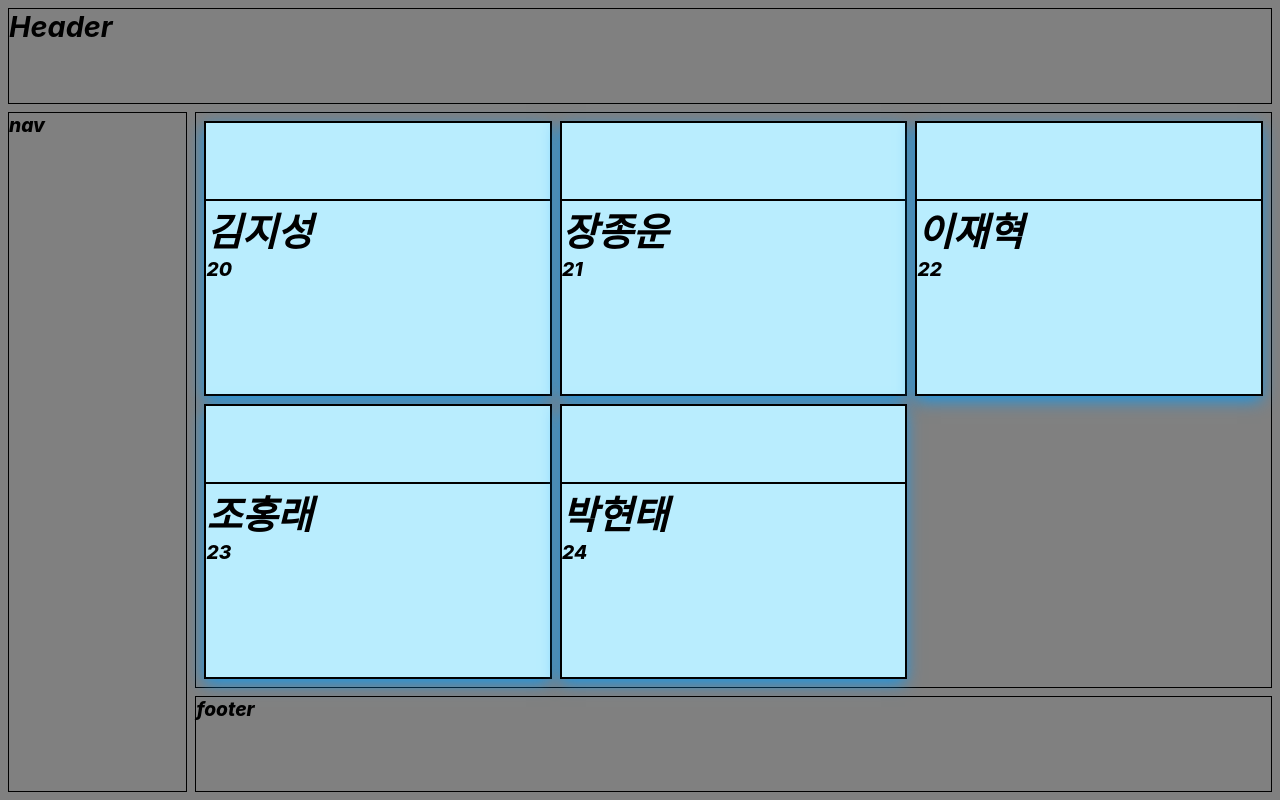
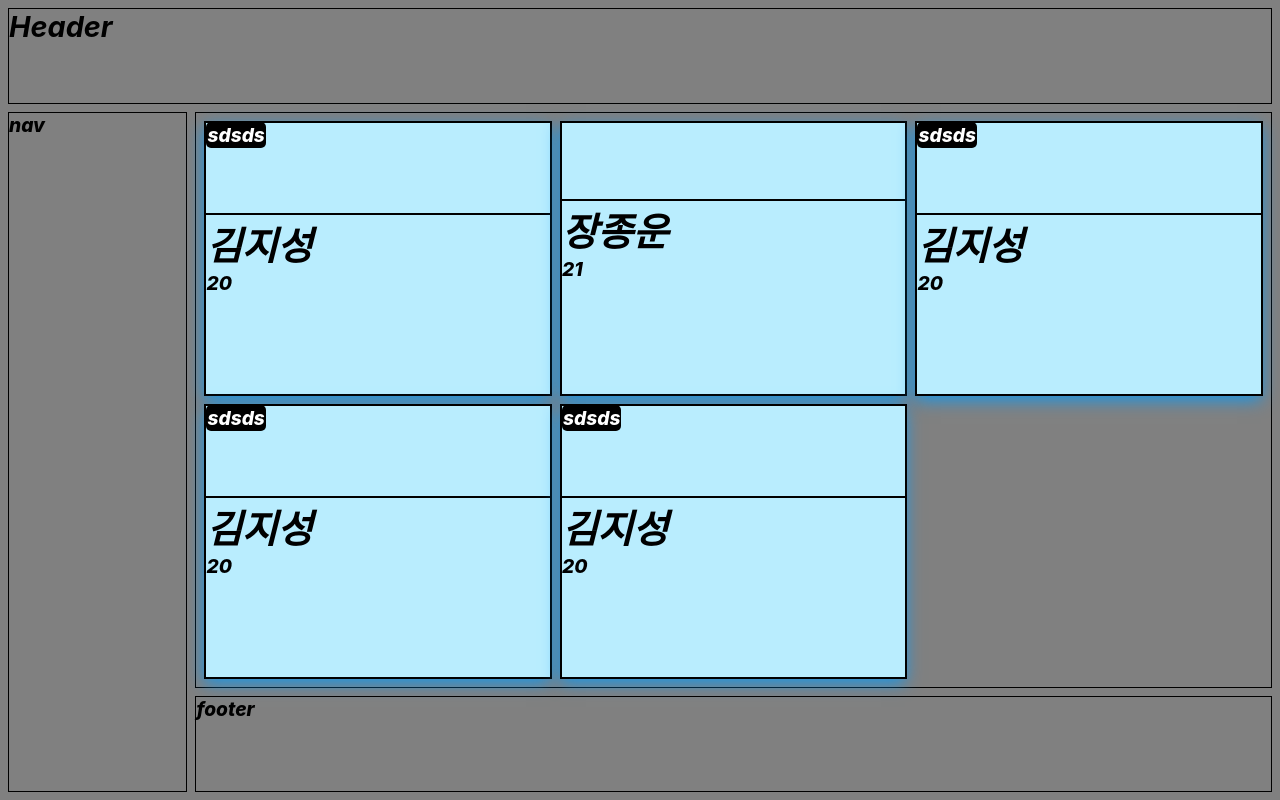
Before and after one commit to jisung24/react-library, a React (Create React App) app in the folder stupping/: page / in a window 1280 px wide. Built offline with nearby package versions, Linux system fonts and the light colour scheme.

Commit message:
컴포넌트 차별 state

```diff
--- a/stupping/src/App.css
+++ b/stupping/src/App.css
@@ -65,6 +65,12 @@ html,body{
   flex-grow : 1;
   border : 1px solid black;
 }
+.user__image > .user__new{
+  padding : 1px 1px;
+  background-color: black;
+  color : white;
+  border-radius : 5px;
+}
 .user__card > .user__profile{
   flex-grow : 1.5;
   border : 1px solid black;
--- a/stupping/src/components/Card.jsx
+++ b/stupping/src/components/Card.jsx
@@ -1,7 +1,7 @@
 // 카드주인의 이름, 직업을 state로 변하게 만들어놓고 사용하면
 // 컴포넌트의 재사용성이 훨씬 더 높아지겠지????
 
-function UserCard({ name, age }){
+function UserCard({ news, name, age }){
     // let { name , age } = props객체...!!
     // props는 객체 형태로 전달이 되며, 그 속성에 접근하고 싶으면
     // js destructure문법으로 접근하면 된다.!!
@@ -11,9 +11,13 @@ function UserCard({ name, age }){
     // 와 이거 진짜 이해 잘 된다.... props를 이용하자!!
 
     // 차별되는 data => props로 변경해주면 돼!
+
+    // 새로 들어온 사람들한테 new라는 span을 주기...!! ( 컴포넌트 차별성! )
     return (
         <div className="user__card">
-            <div className="user__image"></div>
+            <div className="user__image">
+                { news && <span className="user__new">sdsds</span> }
+            </div>
             <div className="user__profile">
                 <h1 className="user__name">
                     { name }
--- a/stupping/src/components/Main.jsx
+++ b/stupping/src/components/Main.jsx
@@ -8,11 +8,31 @@ function Main(){
 
     return (
         <main className="main">
-            <UserCard name="김지성" age="20"/>
-            <UserCard name="장종운" age="21" />
-            <UserCard name="이재혁" age="22" />
-            <UserCard name="조홍래" age="23" />
-            <UserCard name="박현태" age="24" />
+            <UserCard
+                name="김지성"
+                age="20"
+                news={ true }
+            />
+            <UserCard
+                name="장종운"
+                age="21"
+                news={ false }
+            />
+            <UserCard
+                name="김지성"
+                age="20"
+                news={ true }
+            />
+            <UserCard
+                name="김지성"
+                age="20"
+                news={ true }
+            />
+            <UserCard
+                name="김지성"
+                age="20"
+                news={ true }
+            />
         </main>
     )
 }
```
